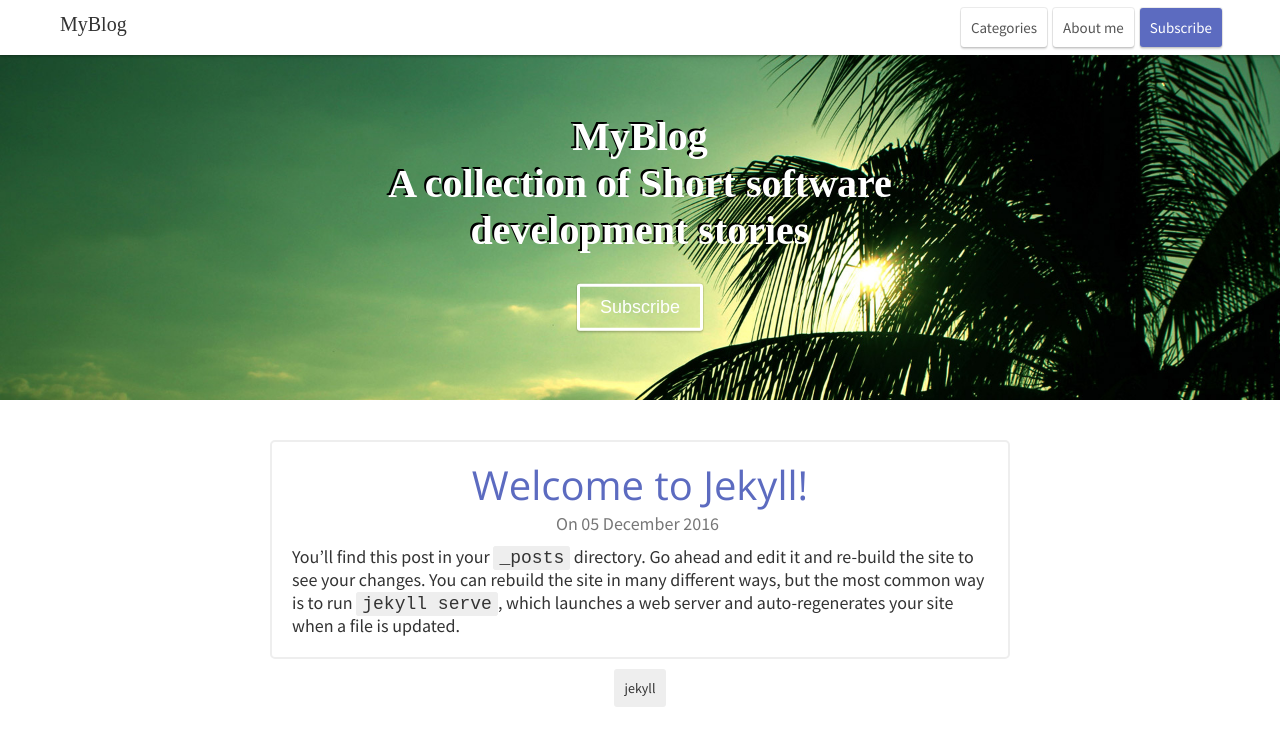
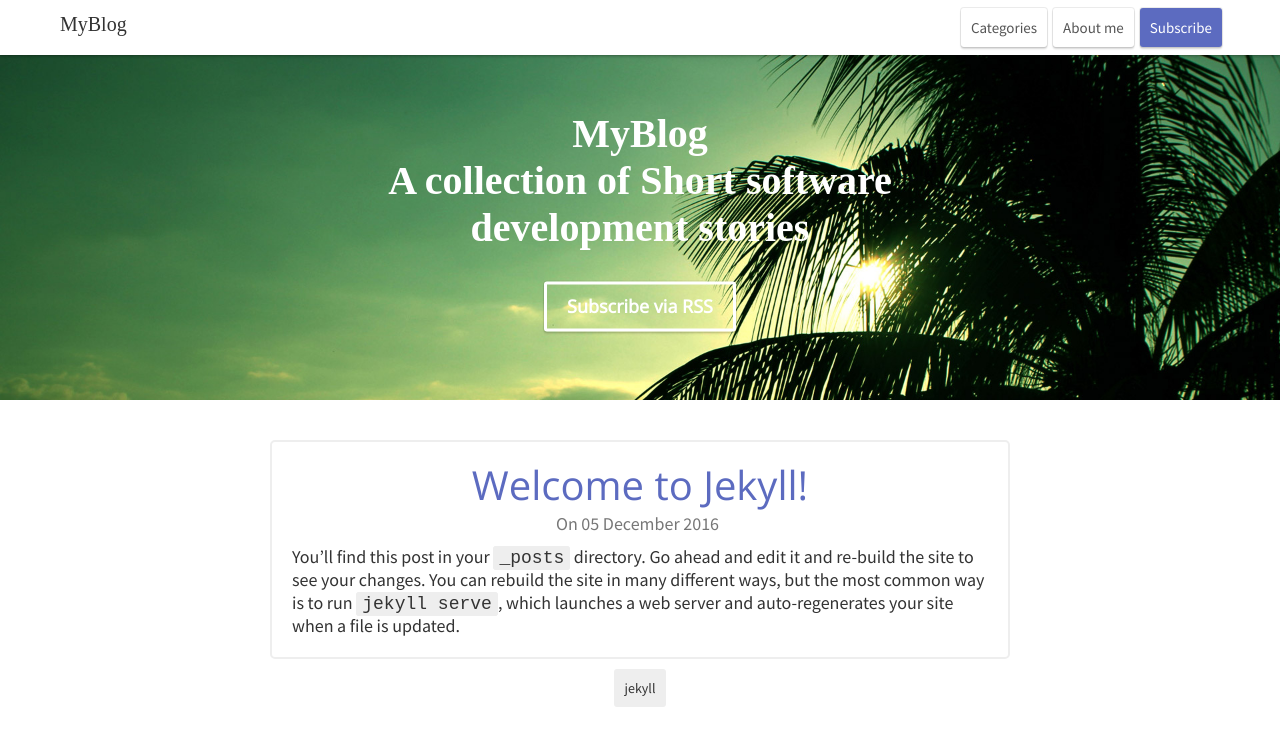
Before and after one commit to arush0311/blog, a Jekyll site: the page built from index.md, in a window 1280 px wide and 900 px high. Shown: the top 746 px of the window. Built offline with Jekyll 4.4.1, drawn with Linux system fonts in a browser that asks for light colours; some web fonts are replaced.

Commit message:
Add rss feed

```diff
--- a/_includes/appbar.html
+++ b/_includes/appbar.html
@@ -1,5 +1,5 @@
 <div class="appbar">
-	<a class="link--reset" href={{site.baseurl}}/>
+	<a class="link--reset" href="{{'/' | relative_url }}"/>
 		<div class="logo">
 			{{ site.title }}
 		</div>
@@ -15,7 +15,7 @@
 				About me
 			</li>
 		</a>
-		<a>
+		<a class="link--reset" href="{{'/feed.xml' | relative_url }}">
 			<li class="nav__item button button--blue">
 				Subscribe
 			</li>
--- a/_layouts/category_posts.html
+++ b/_layouts/category_posts.html
@@ -19,7 +19,7 @@
         </div>
         <div class = "post_list">
             {% for category in site.categories %}
-                <div class="category_list" id="{{ category | first | slugify }}">
+                <div class="category_list seek" id="{{ category | first | slugify }}">
                     <h2>
                         {{ category | first | upcase}}
                     </h2>
--- a/_layouts/home.html
+++ b/_layouts/home.html
@@ -14,7 +14,9 @@
 				<div class="blog_description">
 					{{ site.description }}
 				</div>
-				<button class="button button--hollow button--large">Subscribe</button>
+				<a class="button button--hollow button--large link--reset" href='{{"/feed.xml" | relative_url}}'>
+					Subscribe via RSS
+				</a>
 			</div>
 		</div>
 		<div class = "post_list">
--- a/css/style.scss
+++ b/css/style.scss
@@ -119,9 +119,8 @@ figure {
 		position: absolute;
 		top: 50%;
 		left: 50%;
-		text-shadow: -2px -2px #000;
 		text-align: center;
-
+		min-width: 270px;
 		.blog_title {
 			font-size: 6rem;
 		}
@@ -194,6 +193,7 @@ figure {
 }
 
 .button--hollow {
+	font-family: 'Open Sans', sans-serif;
 	border: #fff solid 3px;
 	background-color: rgba(255,255,255,0);
 	color: #fff;
@@ -204,9 +204,10 @@ figure {
 }
 
 .button--large {
-	margin: 30px 0 0 0;
+	display: inline-block;
 	padding: 10px 20px 10px 20px;
 	font-size: 1.8rem;
+	margin-top: 30px;
 }
 
 .button--blue {
@@ -352,7 +353,7 @@ figure {
 
 }
 
-@media screen and (max-device-width: 400px) {
+@media screen and (max-device-width: 340px) {
 
 	.appbar {
 
@@ -371,7 +372,11 @@ figure {
 	min-height: 100px;
 }
 
-.category_list:before {
+.seek {
+	width: 100%;
+}
+
+.seek:before {
 	display: block;
 	content: " ";
 	margin-top: -40px;
```
Also changed, not shown: feed.xml (added, +21 -0 lines).
